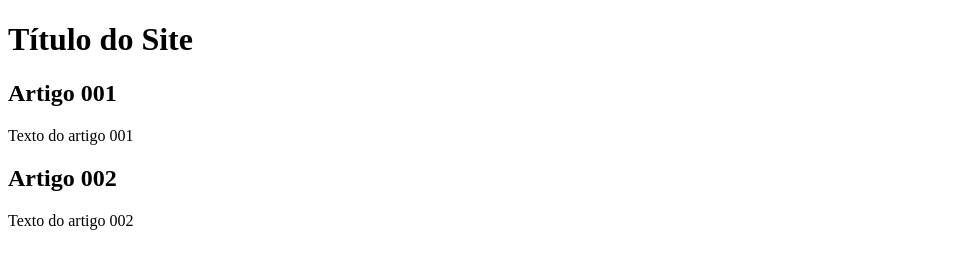
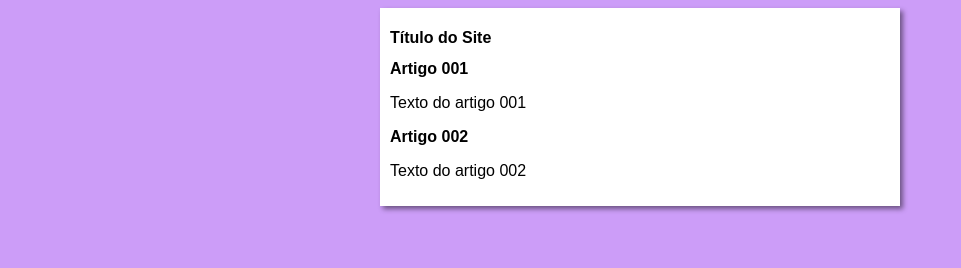
Before and after one commit to RafaelMoreiraDev/projeto_site, a plain HTML site: page index.html in a window 1280 px wide. Shown: the whole page, without its empty margins (0-961 px from the left). Drawn offline with Linux system fonts and the light colour scheme.

Commit message:
iniciei o design

```diff
--- /dev/null
+++ b/estilos/style.css
@@ -0,0 +1,16 @@
+* {
+  font-family: Arial, Helvetica, sans-serif;
+  font-size: 16px;
+}
+
+body {
+  background-color: rgb(204, 157, 248);
+}
+
+main {
+  background-color: #fff;
+  width: 500px;
+  margin: auto;
+  padding: 10px;
+  box-shadow: 3px 3px 5px rgba(0, 0, 0, 0.473);
+}
--- a/index.html
+++ b/index.html
@@ -5,6 +5,7 @@
   <meta http-equiv="X-UA-Compatible" content="IE=edge">
   <meta name="viewport" content="width=device-width, initial-scale=1.0">
   <title>Título do Site</title>
+  <link rel="stylesheet" href="estilos/style.css">
 </head>
 <body>
   <main>
```
